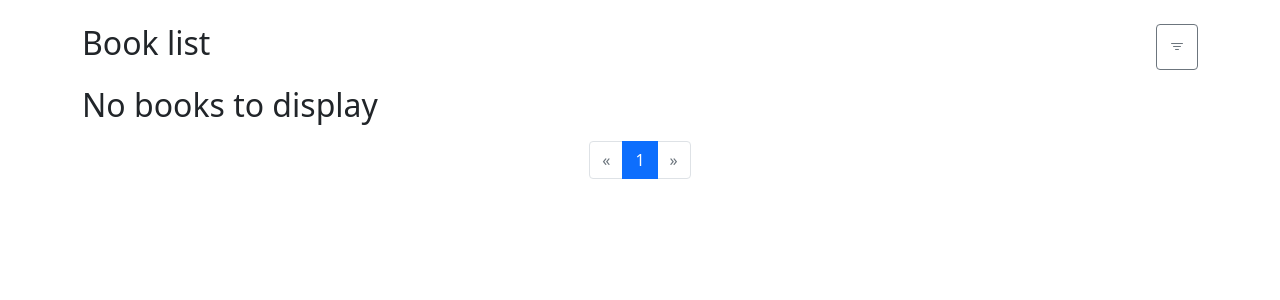
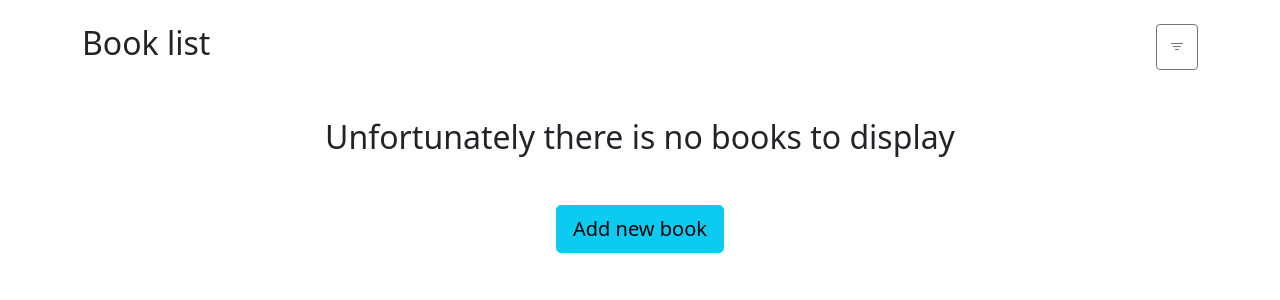
Before and after one commit to ToJestKrzysio/BookManager, a Django app: page /books/list/ in a window 1280 px wide. Shown: the part 56-356 px from the top of the page. Run offline with Django 4.2, Linux system fonts and the light colour scheme; data that the repository does not hold is empty; parts of the project's set-up code (start-up, migrations or seed data) failed here and were passed over; some libraries are stand-ins or nearby versions.

Commit message:
Create Book View

```diff
--- a/app/books/templates/books/book_create.html
+++ b/app/books/templates/books/book_create.html
@@ -13,5 +13,4 @@
       <button type="submit" class="btn btn-success mt-3">Add Book</button>
     </form>
   </div>
-
 {% endblock content %}
--- a/app/books/templates/books/book_list.html
+++ b/app/books/templates/books/book_list.html
@@ -69,16 +69,22 @@
             Author missing
           {% endfor %}
         </p>
-        <p><b>Published:</b> {{ book.publication_year|date:"Y" }}</p>
+        <p><b>Published:</b> {{ book.publication_year }}</p>
         <p><b>Number of pages:</b> {{ book.no_pages }}</p>
         <p><b>Language:</b> {{ book.language.name }}</p>
         <p><b>ISBN:</b> {{ book.ISBN }}</p>
       </div>
     </div>
   {% empty %}
-    <h2 class="mb-3 mt-3">No books to display</h2>
+    <div class="d-flex justify-content-center">
+        <h2 class="my-5">Unfortunately there is no books to display</h2>
+    </div>
+    <div class="d-flex justify-content-center">
+        <a href="{% url 'books:book_create' %}" class="btn btn-lg btn-info">Add new book</a>
+    </div>
   {% endfor %}
 
+  {% if books %}
     <div class="d-flex justify-content-center">
       <ul class="pagination pagination-md">
         {% if page_obj.has_previous %}
@@ -121,4 +127,5 @@
         {% endif %}
       </ul>
     </div>
+  {% endif %}
 {% endblock content %}
--- a/app/books/views.py
+++ b/app/books/views.py
@@ -1,3 +1,5 @@
+from django.contrib import messages
+from django.urls import reverse
 from django.views import generic
 
 from . import models
@@ -18,9 +20,9 @@ class BookListView(generic.ListView):
         if language := self.request.GET.get("language", ""):
             filters["language__name__icontains"] = language
         if published_after := self.request.GET.get("pub_after", ""):
-            filters["publication_year__year__gt"] = published_after
+            filters["publication_year__gt"] = published_after
         if published_after := self.request.GET.get("pub_before", ""):
-            filters["publication_year__year__lt"] = published_after
+            filters["publication_year__lt"] = published_after
         queryset = super().get_queryset().filter(**filters).all()
         return queryset
 
@@ -39,3 +41,8 @@ class CreateBookView(generic.CreateView):
     model = models.Book
     fields = "__all__"
     template_name = "books/book_create.html"
+
+    def get_success_url(self):
+        messages.add_message(self.request, messages.SUCCESS,
+                             f"Book {self.request.POST['title']} added successfully.")
+        return reverse("books:book_list")
```
Also changed, not shown: app/books/models.py (+4 -4 lines), app/books/migrations/0001_initial.py. Lines whose indentation alone changed are shown as unchanged.
